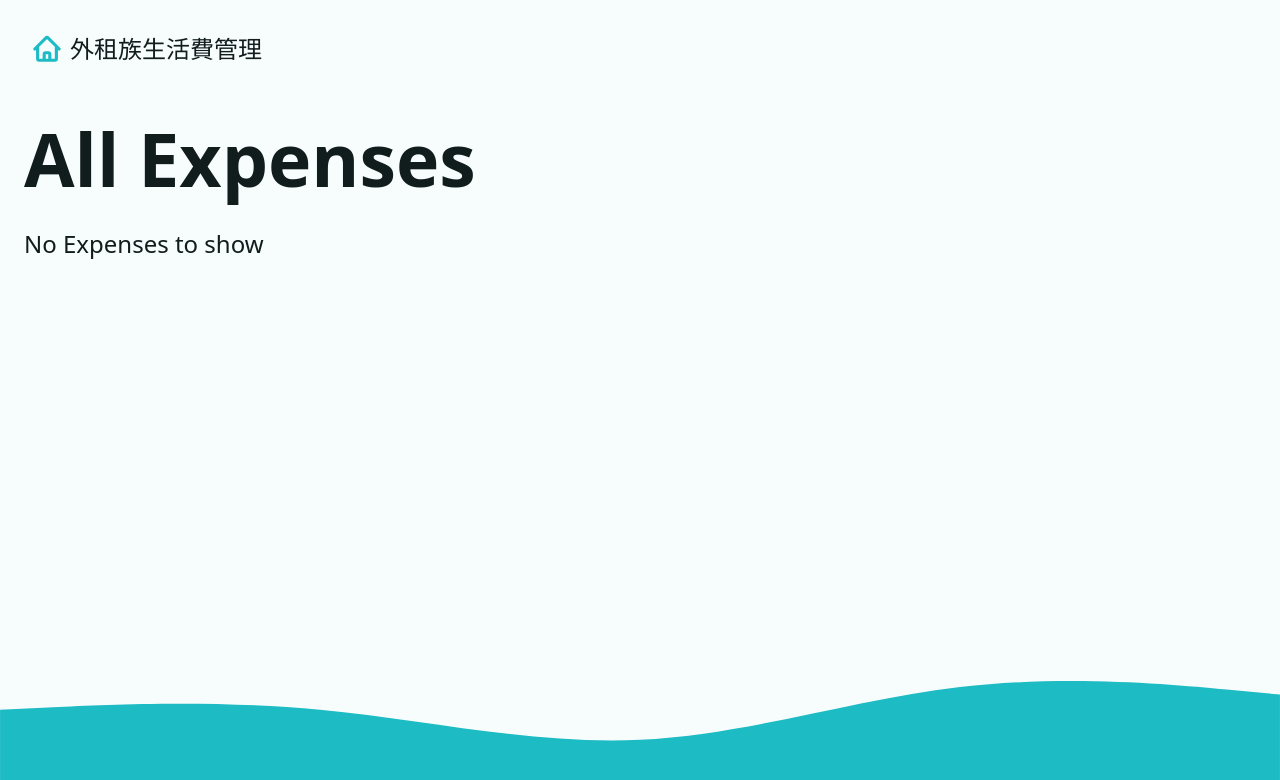
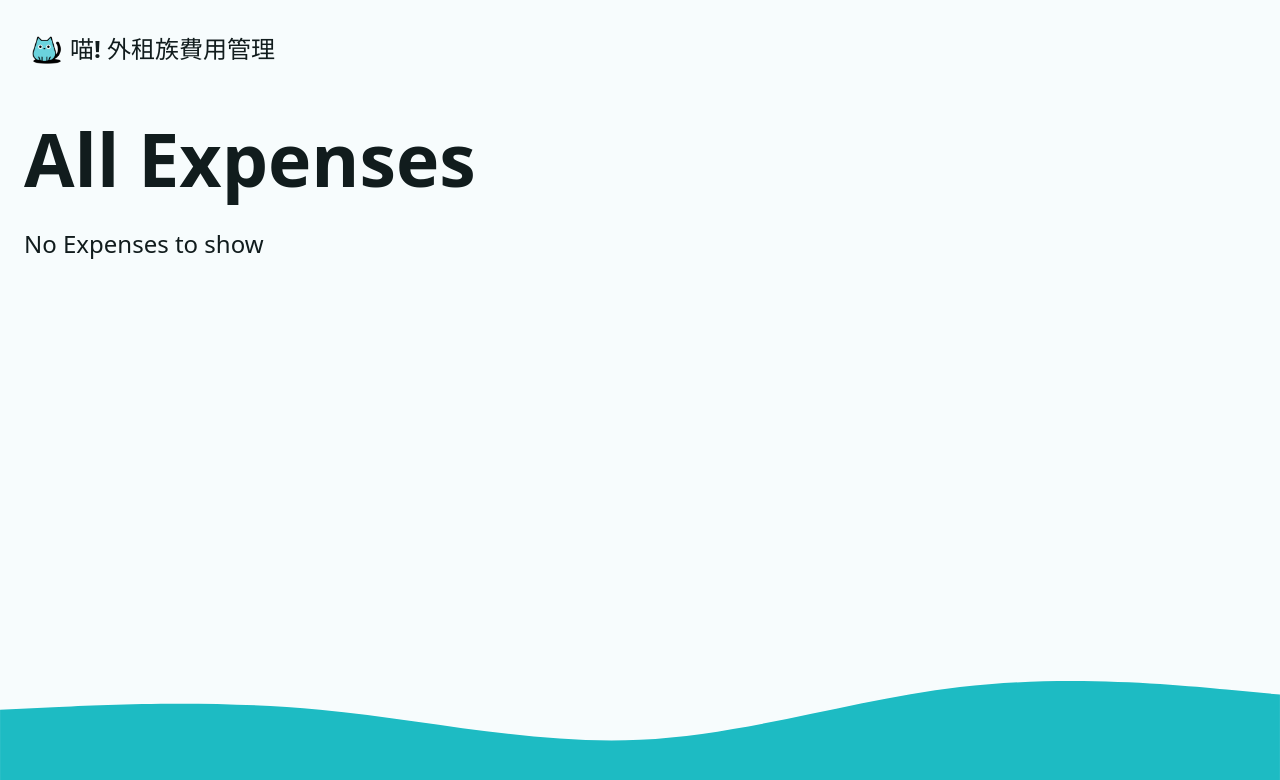
Before and after one commit to IsHakka/budget-app, a React (Vite) app: page /expenses in a window 1280 px wide. Shown: the top 780 px of the page. Built offline with nearby package versions, Linux system fonts and the light colour scheme.

Commit message:
publish🚀: 更改網站文字

```diff
--- a/index.html
+++ b/index.html
@@ -5,7 +5,7 @@
   <meta charset="UTF-8" />
   <link rel="icon" type="image/svg+xml" href="/public/logoCat.png" />
   <meta name="viewport" content="width=device-width, initial-scale=1.0" />
-  <title>外租族生活費管理</title>
+  <title>喵! 外租族費用管理</title>
 </head>
 
 <body>
--- a/src/components/BudgetItem.jsx
+++ b/src/components/BudgetItem.jsx
@@ -1,6 +1,5 @@
 import { Form, Link } from "react-router-dom";
 import { BanknotesIcon, TrashIcon } from "@heroicons/react/24/outline";
-
 import {
   calculateSpentByBudget,
   formatCurrency,
--- a/src/components/ExpenseItem.jsx
+++ b/src/components/ExpenseItem.jsx
@@ -32,7 +32,6 @@ const ExpenseItem = ({ expense, showBudget }) => {
           <button
             type="submit"
             className="btn btn--warning"
-            aria-label={`Delete ${expense.name} expense`}
           >
             <TrashIcon width={20} />
           </button>
--- a/src/components/Intro.jsx
+++ b/src/components/Intro.jsx
@@ -17,7 +17,7 @@ const Intro = () => {
             type="text"
             name="userName"
             required
-            placeholder="請問貴姓大名?" aria-label="Your Name" autoComplete="given-name"
+            placeholder="請問貴姓大名?"  autoComplete="given-name"
           />
           <input type="hidden" name="_action" value="newUser" />
           <button type="submit" className="btn btn--dark">
--- a/src/components/Nav.jsx
+++ b/src/components/Nav.jsx
@@ -1,15 +1,14 @@
 import { Form, NavLink } from "react-router-dom"
-import logomark from "../assets/logomark.svg"
+import logomark from "../assets/orange.png"
 
 const Nav = ({ userName }) => {
   return (
     <nav>
       <NavLink
         to="/"
-        aria-label="Go to home"
       >
         <img src={logomark} alt="" height={30} />
-        <span>外租族生活費管理</span>
+        <span>喵! 外租族費用管理</span>
       </NavLink>
       {
         userName && (
```
Also changed, not shown: src/assets/illustration.jpg (deleted).
